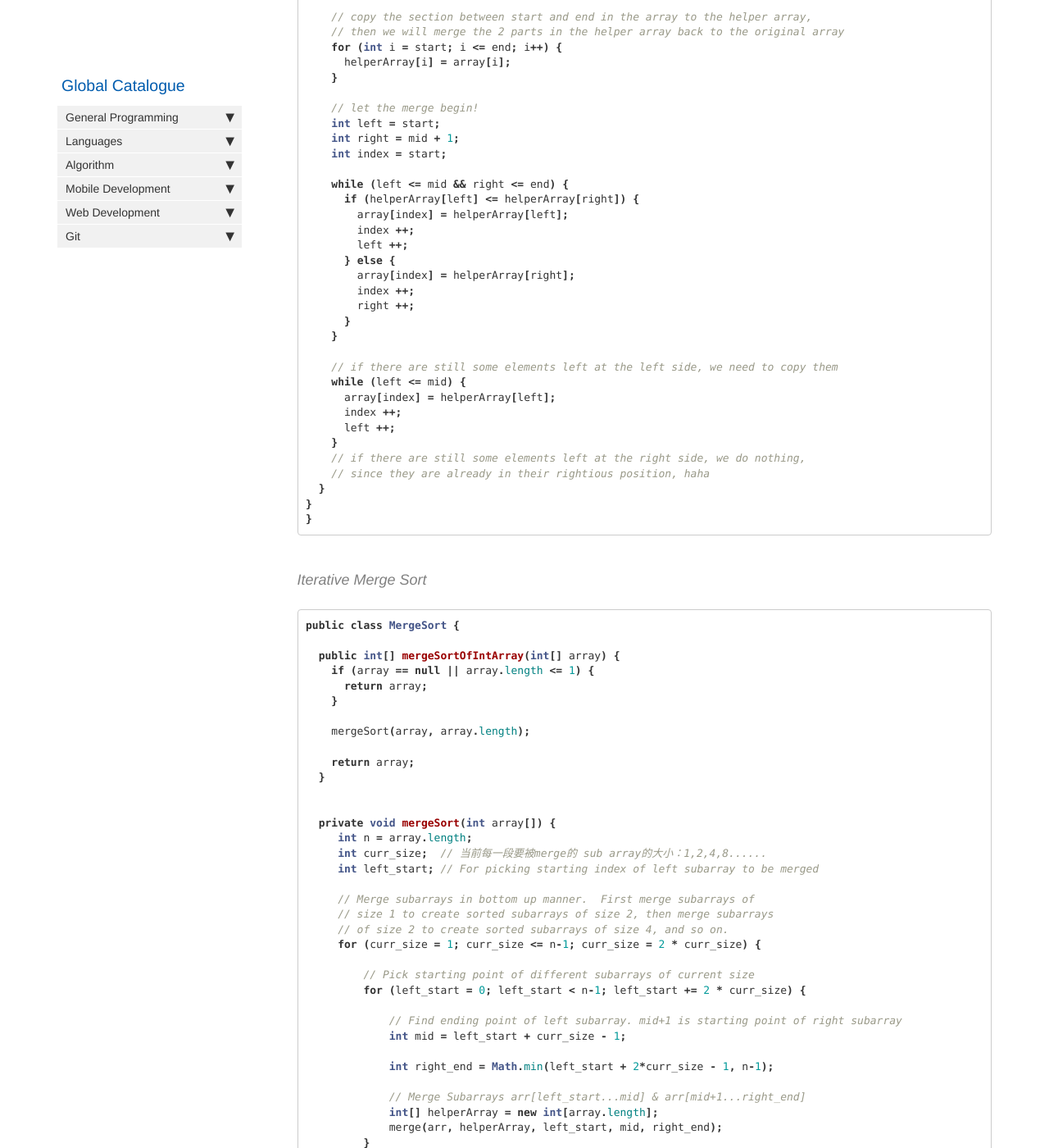
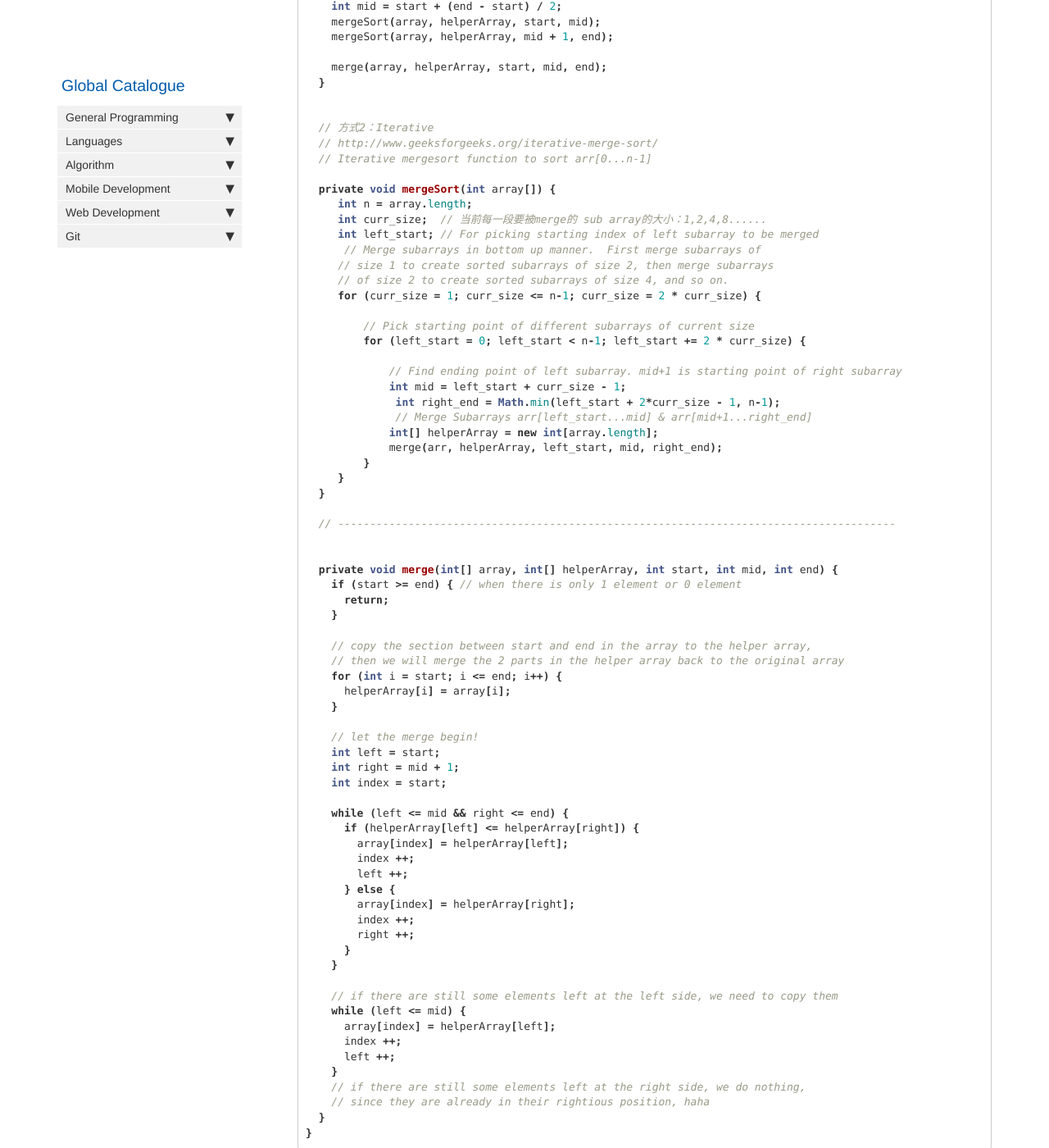
Before and after one commit to HungryOrc/hungryorc.github.io, a Jekyll site: the page built from pages/algorithm/algorithm_merge_sort.md, in a window 1280 px wide and 1400 px high, scrolled down 1006 px. Shown: the whole window at 82% size. Built offline with Jekyll 4.4.1, drawn with Linux system fonts in a browser that asks for light colours; nearby versions of some CDN libraries; comment, search, counter and statistics services are not loaded; some of the changed lines change nothing that is shown; some of the changed text lies outside the part shown.

Commit message:
Update algorithm_merge_sort.md

````diff
--- a/pages/algorithm/algorithm_merge_sort.md
+++ b/pages/algorithm/algorithm_merge_sort.md
@@ -16,8 +16,6 @@ Merge Sort 可以用 Recursive 或 Iterative 的方式实现
 ## Implementation
 
 ### Java
-
-#### Recursive Merge Sort
 ```java
 public class MergeSort {
 
@@ -26,11 +24,25 @@ public class MergeSort {
       return array;
     }
 
+    // 方式1：采用 Recursive式 的 merge sort
+    // allocate helper array to deal with the merging step
+    // so the space complexity is O(n)
     int[] helperArray = new int[array.length];
     mergeSort(array, helperArray, 0, array.length - 1);
 
+    // 方式2：采用 Iterative式 的 merge sort
+    // mergeSort(array, array.length);
+
     return array;
   }
+
+
+  // 核心的 merge sort 函数
+  // 一共有2种方式，一种是Recursive，一种是Iterative
+  // ---------------------------------------------------------------------------------------
+
+
+  // 方式1：Recursive
 
   private void mergeSort(int[] array, int[] helperArray, int start, int end) {
     if (start >= end) { // when there is only 1 element or 0 element
@@ -44,7 +56,37 @@ public class MergeSort {
     merge(array, helperArray, start, mid, end);
   }
 
-    private void merge(int[] array, int[] helperArray, int start, int mid, int end) {
+
+  // 方式2：Iterative
+  // http://www.geeksforgeeks.org/iterative-merge-sort/
+  // Iterative mergesort function to sort arr[0...n-1]
+
+  private void mergeSort(int array[]) {
+     int n = array.length;
+     int curr_size;  // 当前每一段要被merge的 sub array的大小：1,2,4,8......
+     int left_start; // For picking starting index of left subarray to be merged
+      // Merge subarrays in bottom up manner.  First merge subarrays of
+     // size 1 to create sorted subarrays of size 2, then merge subarrays
+     // of size 2 to create sorted subarrays of size 4, and so on.
+     for (curr_size = 1; curr_size <= n-1; curr_size = 2 * curr_size) {
+
+         // Pick starting point of different subarrays of current size
+         for (left_start = 0; left_start < n-1; left_start += 2 * curr_size) {
+
+             // Find ending point of left subarray. mid+1 is starting point of right subarray
+             int mid = left_start + curr_size - 1;
+              int right_end = Math.min(left_start + 2*curr_size - 1, n-1);
+              // Merge Subarrays arr[left_start...mid] & arr[mid+1...right_end]
+             int[] helperArray = new int[array.length];
+             merge(arr, helperArray, left_start, mid, right_end);
+         }
+     }
+  }
+
+  // ---------------------------------------------------------------------------------------
+
+
+  private void merge(int[] array, int[] helperArray, int start, int mid, int end) {
     if (start >= end) { // when there is only 1 element or 0 element
       return;
     }
@@ -82,52 +124,7 @@ public class MergeSort {
     // since they are already in their rightious position, haha
   }
 }
-}
 ```
-
-
-
-#### Iterative Merge Sort
-```java
-public class MergeSort {
-
-  public int[] mergeSortOfIntArray(int[] array) {
-    if (array == null || array.length <= 1) {
-      return array;
-    }
-
-    mergeSort(array, array.length);
-
-    return array;
-  }
-
-
-  private void mergeSort(int array[]) {
-     int n = array.length;
-     int curr_size;  // 当前每一段要被merge的 sub array的大小：1,2,4,8......
-     int left_start; // For picking starting index of left subarray to be merged
-
-     // Merge subarrays in bottom up manner.  First merge subarrays of
-     // size 1 to create sorted subarrays of size 2, then merge subarrays
-     // of size 2 to create sorted subarrays of size 4, and so on.
-     for (curr_size = 1; curr_size <= n-1; curr_size = 2 * curr_size) {
-
-         // Pick starting point of different subarrays of current size
-         for (left_start = 0; left_start < n-1; left_start += 2 * curr_size) {
-
-             // Find ending point of left subarray. mid+1 is starting point of right subarray
-             int mid = left_start + curr_size - 1;
-
-             int right_end = Math.min(left_start + 2*curr_size - 1, n-1);
-
-             // Merge Subarrays arr[left_start...mid] & arr[mid+1...right_end]
-             int[] helperArray = new int[array.length];
-             merge(arr, helperArray, left_start, mid, right_end);
-         }
-     }
- }
-```
-
 
 ## Complexity
 * Time: O(n*logn)
````
